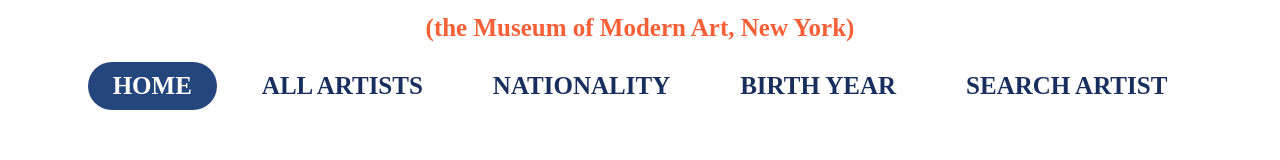
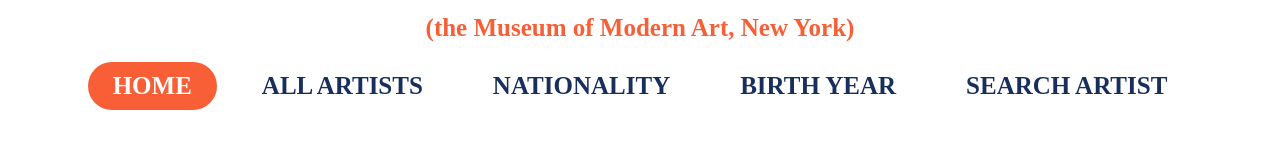
Before and after one commit to Vera-Sjunnesson/female-artists-express-api-frontend, a React (Create React App) app: page / in a window 1280 px wide. In both pictures the pointer is over the link "HOME". Shown: the part 155-315 px from the top of the page. Built offline with nearby package versions, Linux system fonts and the light colour scheme.

Commit message:
active state styling

```diff
--- a/src/index.css
+++ b/src/index.css
@@ -13,11 +13,6 @@
 code {
   font-family: source-code-pro, Menlo, Monaco, Consolas, "Courier New",
     monospace;
-}
-
-.active {
-  background-color: #25467dff;
-  color: #ffffff;
 }
 
 .nav-button {
@@ -43,7 +38,7 @@
 }
 
 .nav-button:hover {
-  background-color: #25467dff;
+  background-color: #f85f36;
   color: #ffffff;
 }
 
@@ -72,3 +67,8 @@
   background: #ffffff;
   color: #182F5D;
 }
+
+.active {
+  background-color: #25467dff;
+  color: #ffffff;
+}
```
